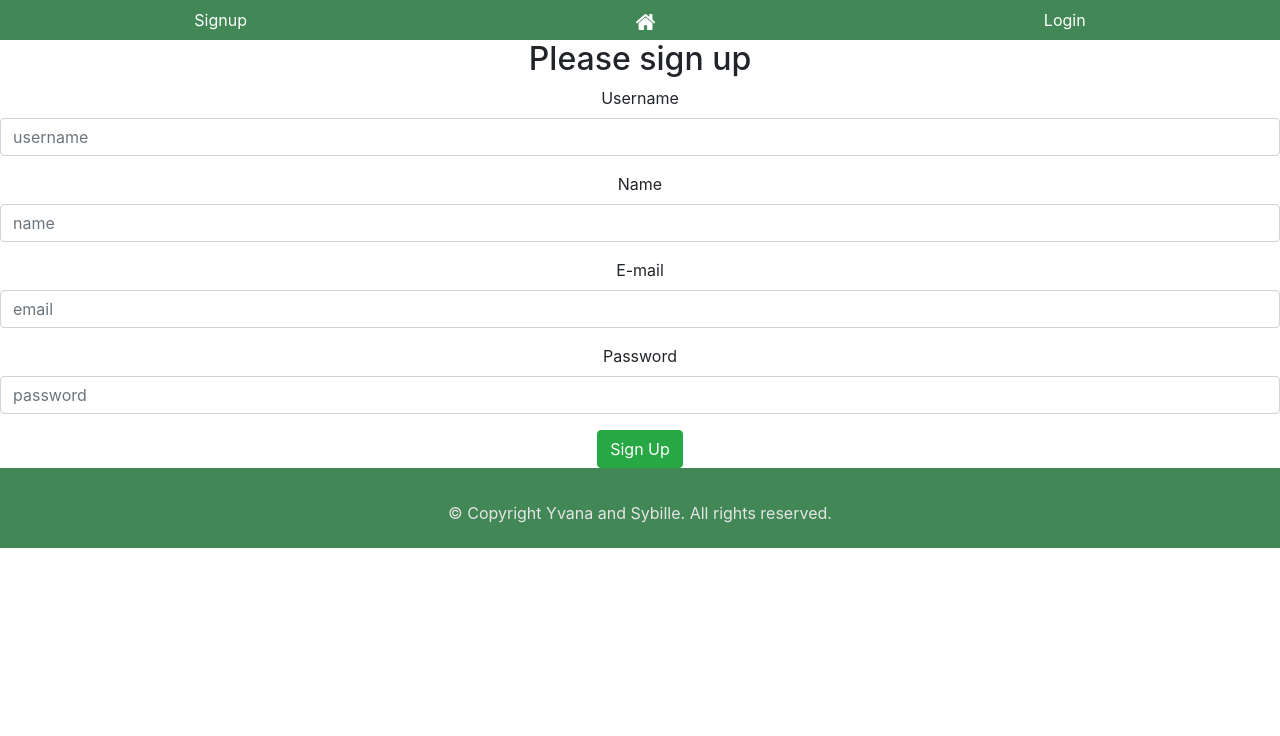
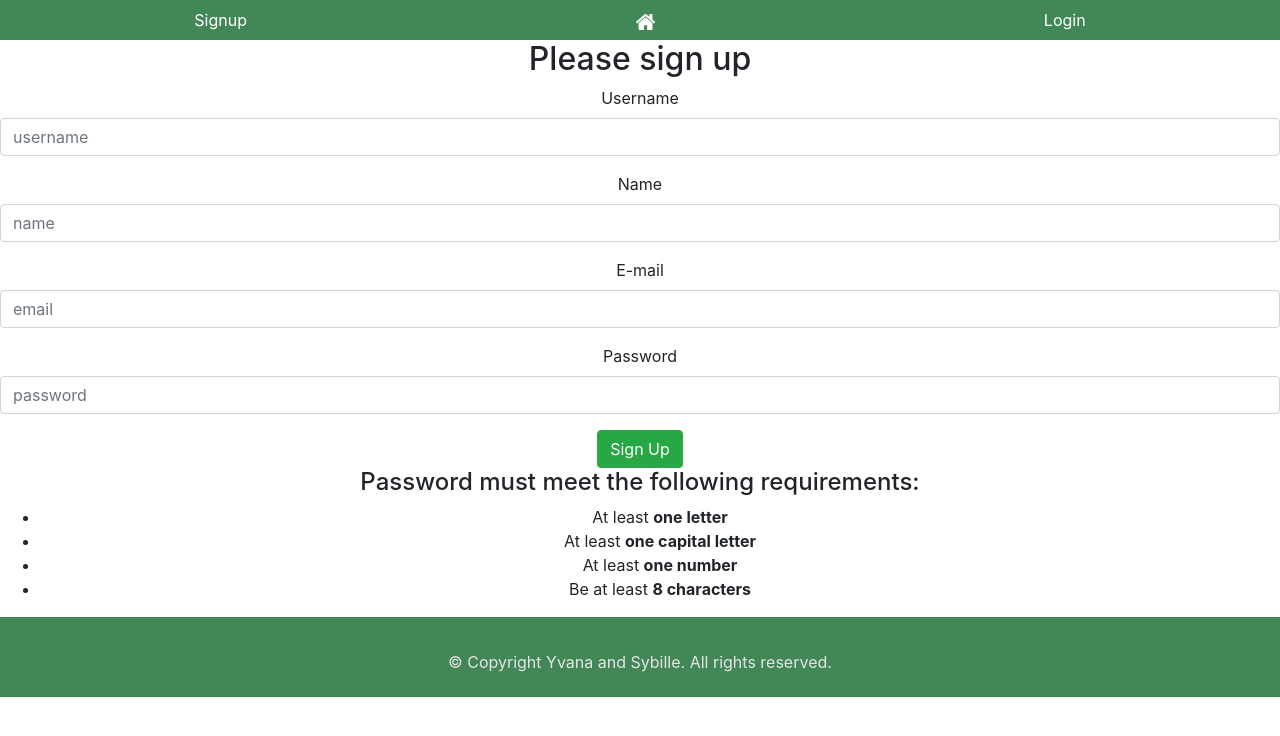
Before and after one commit to skasslatter/Project-3-Stekkie-client, a React (Create React App) app: page /signup in a window 1280 px wide. Shown: the top 736 px of the page. Built offline with nearby package versions, Linux system fonts and the light colour scheme.

Commit message:
added password requirements

```diff
--- a/src/pages/Signup.js
+++ b/src/pages/Signup.js
@@ -95,6 +95,15 @@ export default class Signup extends React.Component {
         <button className="btn-success btn" onClick={this.handleSignup}>
           Sign Up
         </button>
+        <div id="pswd_info">
+                <h4>Password must meet the following requirements:</h4>
+                <ul>
+                  <li id="letter" class="invalid">At least <strong>one letter</strong></li>
+                  <li id="capital" class="invalid">At least <strong>one capital letter</strong></li>
+                  <li id="number" class="invalid">At least <strong>one number</strong></li>
+                  <li id="length" class="invalid">Be at least <strong>8 characters</strong></li>
+                </ul>
+              </div>
       </div>
     );
   }
```
